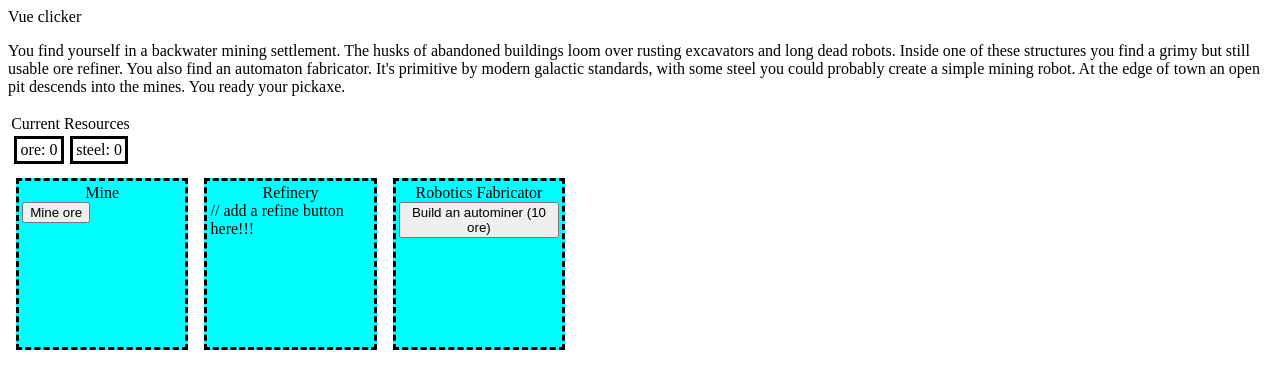
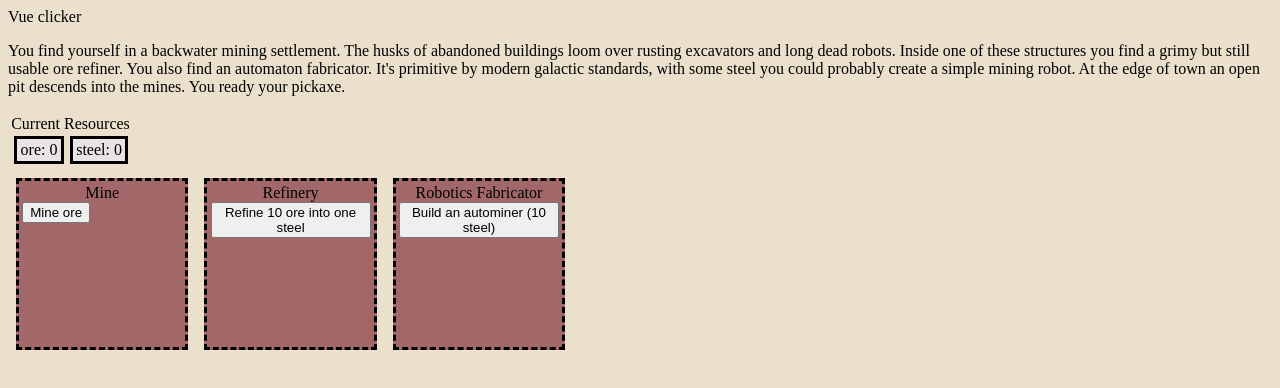
Before and after one commit to michaelwhittemore/vue-clicker-game, a Vue app: page / in a window 1280 px wide. Shown: the top 388 px of the page. Built offline with nearby package versions, Linux system fonts and the light colour scheme.

Commit message:
playing around with colors

```diff
--- a/src/App.vue
+++ b/src/App.vue
@@ -7,6 +7,7 @@ import ResourceDisplay from './components/ResourceDisplay.vue';
 import AutomatonDisplay from './components/AutomatonDisplay.vue';
 import BuyAutoHelper from './components/BuyAutoHelper.vue';
 import LocationComponent from './components/LocationComponent.vue';
+import RefineButton from './components/RefineButton.vue';
 
 </script>
 
@@ -34,7 +35,7 @@ import LocationComponent from './components/LocationComponent.vue';
       </LocationComponent>
 
       <LocationComponent :location-name="'Refinery'">
-        // add a refine button here!!!
+        <RefineButton />
       </LocationComponent>
 
       <LocationComponent :location-name="'Robotics Fabricator'">
--- a/src/components/BuyAutoHelper.vue
+++ b/src/components/BuyAutoHelper.vue
@@ -4,16 +4,17 @@ import { stateStorage } from '@/typescript/stateStorage';
 const onClickHandler = () => {
     // need to check if we have enough resources
     // Eventually we will have some object with data on prices are requirements
-    if (stateStorage.resources.ore < 10 ){
+    if (stateStorage.resources.steel < 10 ){
         console.warn('This should be a warning somewhere')
 
     }
-   stateStorage.automatons.autoMiners++
+   stateStorage.automatons.autoMiners++;
+   stateStorage.resources.steel -= 10;
 }
 </script>
 
 <template>
-    <button @click="onClickHandler"> Build an autominer (10 ore) </button>
+    <button @click="onClickHandler"> Build an autominer (10 steel) </button>
 </template>
 
 <style>
--- a/src/components/GenericResourceDisplay.vue
+++ b/src/components/GenericResourceDisplay.vue
@@ -7,7 +7,7 @@ const props = defineProps({
 
 <template>
     <!-- Will need to change color based on the numeric value -->
-    <div class="resourceDisplayContainer">{{ resourceName + ': ' + resourceAmount}}</div>
+    <div class="resourceDisplayContainer color1">{{ resourceName + ': ' + resourceAmount}}</div>
 </template>
 
 <style scoped>
--- a/src/components/LocationComponent.vue
+++ b/src/components/LocationComponent.vue
@@ -22,7 +22,7 @@ const props = defineProps({
     height: 10em;
     width: 10em;
     padding: .2em;
-    background-color: aqua;
+    background-color: #a26769;
     border-style: dashed;
     margin: .5em;
 }
--- /dev/null
+++ b/src/components/RefineButton.vue
@@ -0,0 +1,22 @@
+<script setup lang="ts">
+import { stateStorage } from '@/typescript/stateStorage';
+// here!
+// Will need to have the invalid button class
+const onClickHandler = () => {
+    if (stateStorage.resources.ore < 10){
+        console.warn('whoops, need more ore')
+    }
+   stateStorage.resources.ore-= 10;
+   stateStorage.resources.steel++;
+}
+</script>
+
+<template>
+    <button @click="onClickHandler"> Refine 10 ore into one steel </button>
+</template>
+
+<style>
+button {
+    /* background-color: red */
+}
+</style>
--- a/src/global.css
+++ b/src/global.css
@@ -3,3 +3,14 @@
     display: flex;
 }
 /* ------------------- Color Schemes ----------------- */
+body{
+    background-color: #eae0cc;
+}
+
+.color1 {
+    background-color: #e9e3e6
+}
+
+.color2 {
+    background-color: #ece2d0
+}
```
Also changed, not shown: 1 other file (tests, documents, lock files or other folders).
